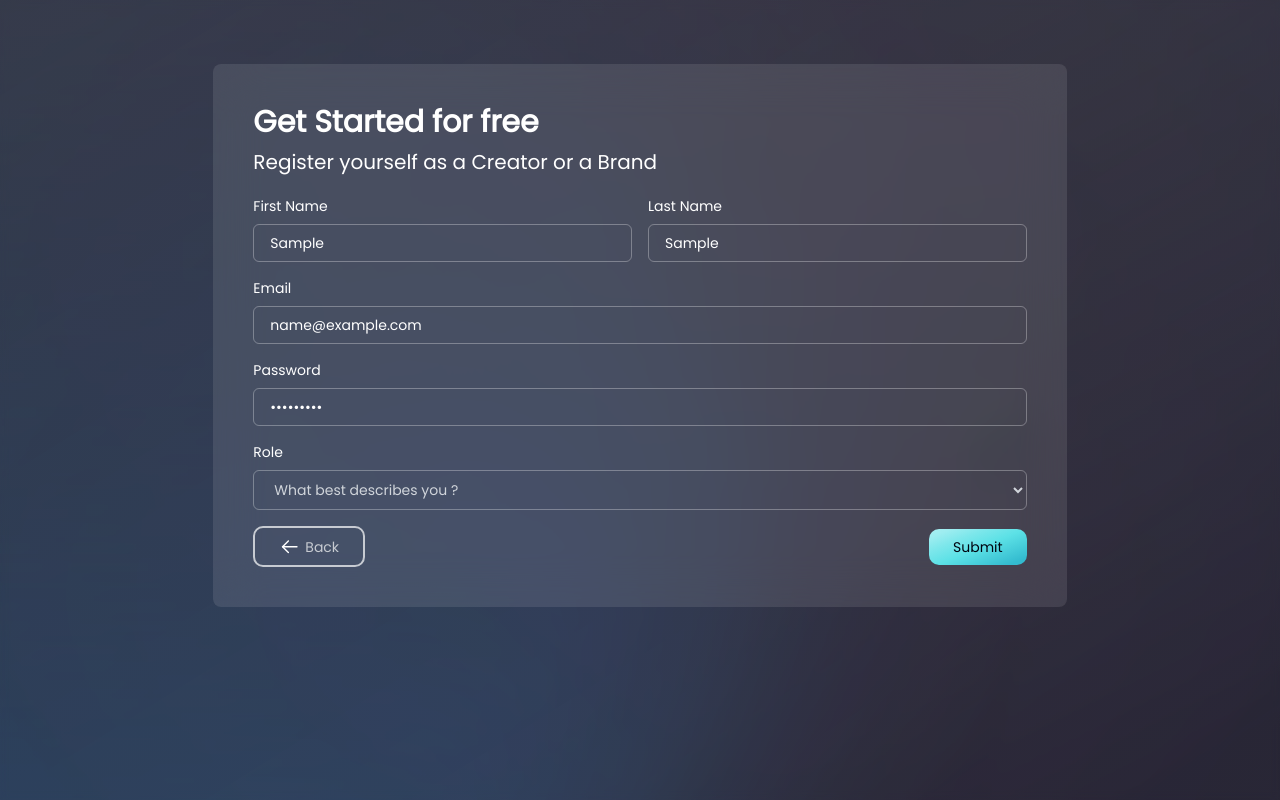
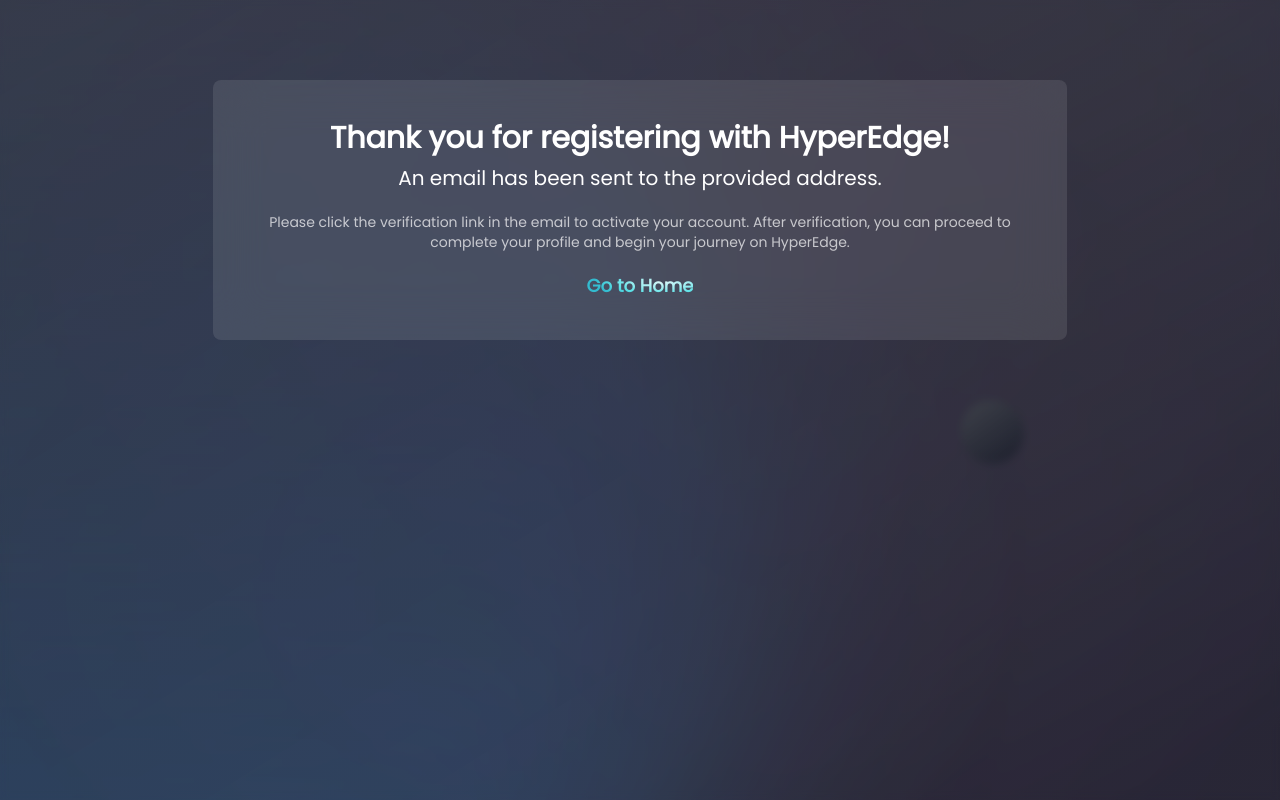
Before and after one commit to zorixid/hyper-edge, a Next.js app: page /getting-started in a window 1280 px wide. Both pictures are taken after typing "Sample", "Sample", "name@example.com", "Sample123" into the empty fields and a click on the button "Submit". Built offline with nearby package versions, Linux system fonts and the light colour scheme.

Commit message:
feat: email confirmation message

```diff
--- /dev/null
+++ b/src/app/getting-started/(components)/EmailConfirm.tsx
@@ -0,0 +1,36 @@
+"use client"
+import Link from 'next/link'
+import React from 'react'
+
+const EmailConfirm = () => {
+  return (
+    <>
+    <div className="h-screen relative bg-gray-gradient overflow-hidden">
+        <div className="absolute bg-gradient-to-br h-full rounded-full blue__gradient blur-2xl circle-left"></div>
+        <div className="absolute bg-gradient-to-br h-full rounded-full blue__gradient blur-2xl circle-right"></div>
+
+        <div className="absolute w-96 h-96 backdrop-blur-sm pink__gradient rounded-full z-9 top-1/2 right-1/2"></div>
+        <div className="absolute w-72 h-72 backdrop-blur-sm pink__gradient rounded-full z-9 bottom-1/2 left-1/2"></div>
+        <div className="absolute w-16 h-16 backdrop-blur-sm bg-black-gradient rounded-full z-9 inset-y-2/4 inset-x-3/4"></div>
+
+        <div className="absolute top-0 w-full h-screen backdrop-blur-sm bg-gradient-to-br to-gray-600/30 from-gray-800/40"></div>
+    </div>
+
+    <div className="flex justify-center">
+        <div className="w-[90%] text-center sm:w-5/6 md:w-4/6 xl:w-3/6 absolute top-[10%] backdrop-blur-xl bg-white/10 rounded-lg p-6 xs:p-10 sm:p-10 md:p-10">
+            <h1 className="text-white font-semibold text-xl sm:text-2xl md:text-3xl mb-2 text-center">Thank you for registering with HyperEdge!</h1>
+            <p className="text-center text-white text-xs sm:text-xl mb-5">An email has been sent to the provided address.</p>
+            <div className="relative text-sm xl:text-base">
+                <p className='text-dimWhite text-center mb-5'>
+                Please click the verification link in the email to activate your account. After verification, you can proceed to complete your profile and begin your journey on HyperEdge.
+                </p>
+                <Link className='text-center font-semibold text-lg text-gradient' href="/">Go to Home</Link>
+            </div>
+        </div>
+    </div>
+    </>
+
+  )
+}
+
+export default EmailConfirm
--- /dev/null
+++ b/src/app/getting-started/(components)/GettingStarted.tsx
@@ -0,0 +1,19 @@
+"use client"
+import React, { useState } from 'react'
+import Register from './Register'
+import EmailConfirm from './EmailConfirm'
+
+const GettingStarted = () => {
+    const [confirm, setConfirm] = useState(false)
+  return (
+    <>
+        {
+            confirm ? <EmailConfirm/>
+            :
+            <Register setConfirm={setConfirm} />
+        }
+    </>
+  )
+}
+
+export default GettingStarted
--- a/src/app/getting-started/GettingStarted.tsx
+++ b/src/app/getting-started/(components)/Register.tsx
@@ -1,15 +1,19 @@
 "use client"
-import React, { useState } from 'react'
 import Image from 'next/image';
-import { arrowUp } from '../(assets)';
+import { arrowUp } from '../../(assets)';
+import { useState } from 'react'
 import { useRouter } from 'next/navigation';
 
-const GettingStarted = () => {
+const Register = ({setConfirm}:any) => {
+    const router = useRouter()
     const [role, setRole] = useState("-1");
-    const router = useRouter()
+    const handleSubmit = ()=>{
+        console.log("Hello")
+        setConfirm(true)
+    }
   return (
     <>
-    <div className="h-screen relative bg-gray-gradient overflow-hidden">
+        <div className="h-screen relative bg-gray-gradient overflow-hidden">
         <div className="absolute bg-gradient-to-br h-full rounded-full blue__gradient blur-2xl circle-left"></div>
         <div className="absolute bg-gradient-to-br h-full rounded-full blue__gradient blur-2xl circle-right"></div>
 
@@ -76,7 +80,7 @@
                         <Image src={arrowUp} className="rotate-[220deg]" alt="up"/>
                         Back
                     </button>
-                    <button type="button" className={`text-sm py-2 px-4 xs:py-2 xs:px-6 font-medium xl:text-base text-primary bg-blue-gradient rounded-[10px] outline-none`}>
+                    <button onClick={handleSubmit} className={`text-sm py-2 px-4 xs:py-2 xs:px-6 font-medium xl:text-base text-primary bg-blue-gradient rounded-[10px] outline-none`}>
                         Submit
                     </button>
                 </div>
@@ -87,4 +91,4 @@
   )
 }
 
-export default GettingStarted
+export default Register
--- a/src/app/getting-started/page.tsx
+++ b/src/app/getting-started/page.tsx
@@ -1,5 +1,5 @@
 "use client"
-import GettingStarted from "./GettingStarted"
+import GettingStarted from "./(components)/GettingStarted"
 const page = () => {
   return (
     <GettingStarted/>
```
